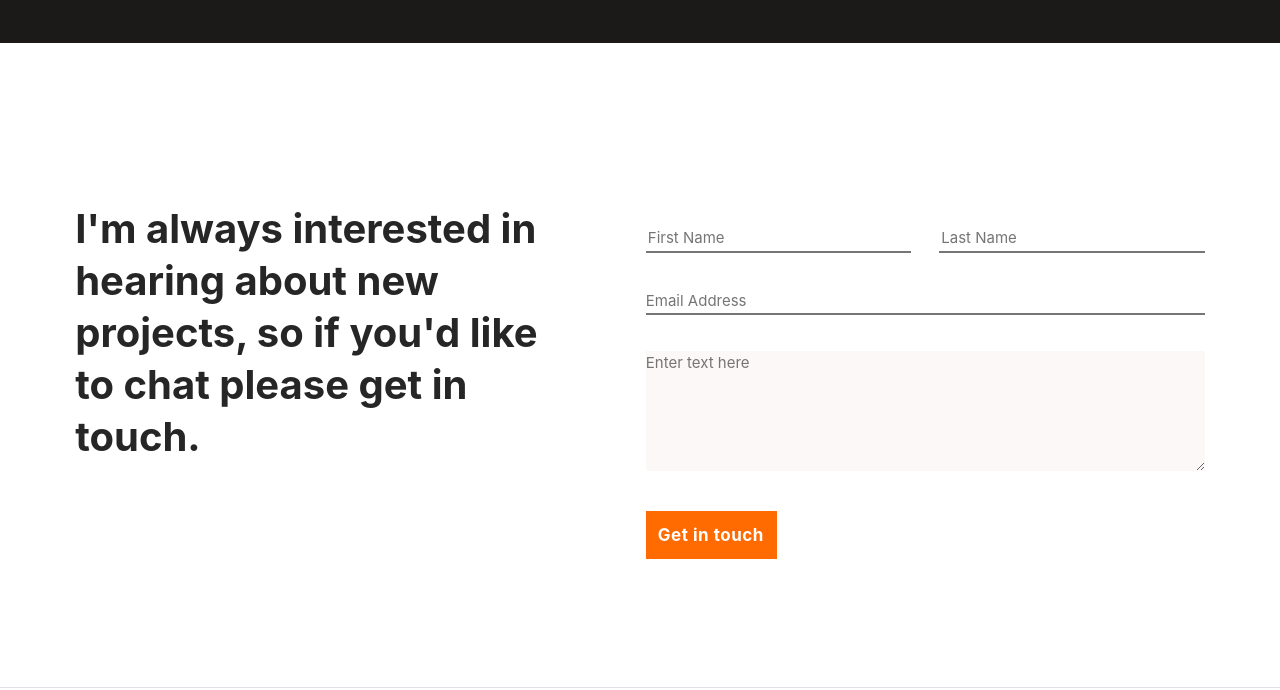
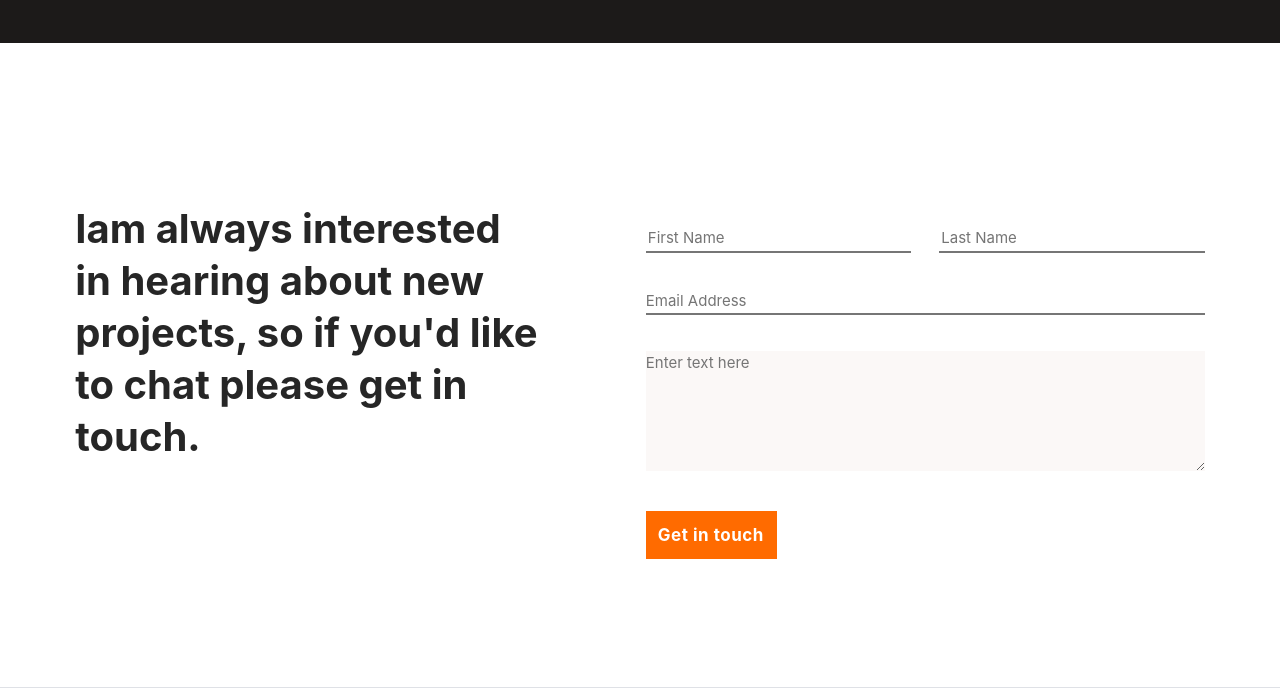
Before and after one commit to asadmisrani/Portfoliofinishmobileversion.github.io, a website: page index.html in a window 1280 px wide. Shown: the part 3959-4649 px from the top of the page. Drawn offline with Linux system fonts and the light colour scheme.

Commit message:
Index.html file was modified

```diff
--- a/index.html
+++ b/index.html
@@ -279,7 +279,7 @@
         <!-- contact me  -->
         <section class="get-in-touch">
             <p>
-                I'm always interested in hearing about new projects, so if you'd like to chat please get in touch.
+                Iam always interested in hearing about new projects, so if you'd like to chat please get in touch.
             </p>
             <form action="https://formspree.io/f/xjvdrevq" method="post" enctype="multipart/form-data" method="POST"
                 class="get-in-touch-form">
```
